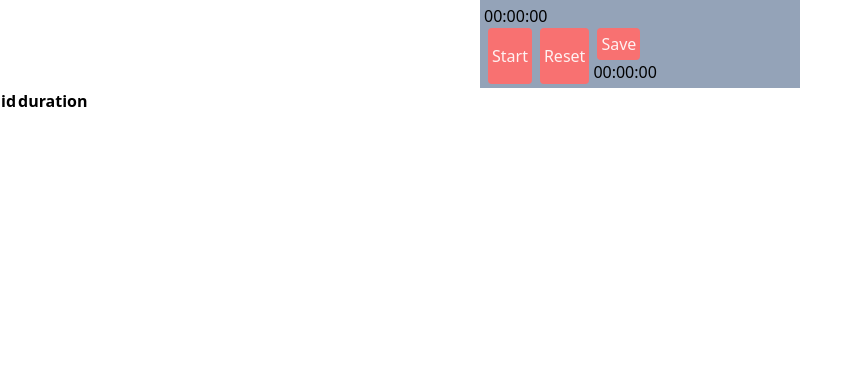
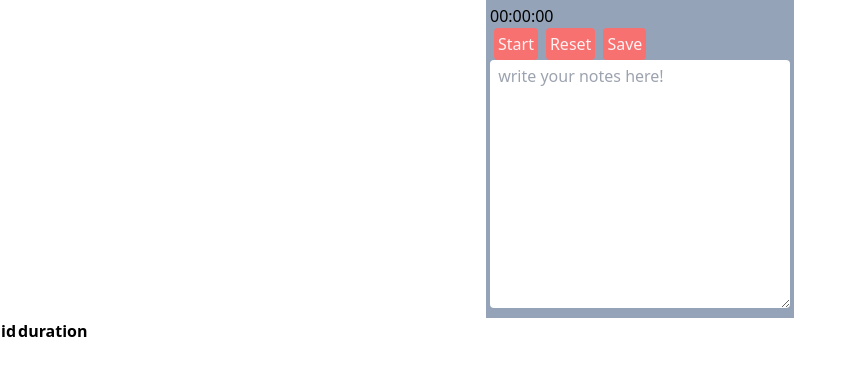
Before and after one commit to rommuloifrn/studyclock, a Django app: page / in a window 1280 px wide. Shown: the top 376 px of the page, without its empty margins (0-861 px from the left). Run offline with Django 4.2, Linux system fonts and the light colour scheme; data that the repository does not hold is empty.

Commit message:
notes area

```diff
--- a/src/base/static/main.css
+++ b/src/base/static/main.css
@@ -562,8 +562,21 @@
   display: table;
 }
 
+.hidden {
+  display: none;
+}
+
+.h-28 {
+  height: 7rem;
+}
+
 .w-80 {
   width: 20rem;
+}
+
+.w-max {
+  width: -moz-max-content;
+  width: max-content;
 }
 
 .cursor-pointer {
@@ -572,6 +585,10 @@
 
 .flex-col {
   flex-direction: column;
+}
+
+.rounded {
+  border-radius: 0.25rem;
 }
 
 .bg-slate-400 {
--- a/src/base/templates/index.html
+++ b/src/base/templates/index.html
@@ -11,7 +11,7 @@
 <body>
 
 
-    <div class="watch bg-slate-400 p-1 w-80 mx-auto flex flex-col">
+    <div class="watch bg-slate-400 p-1 w-max mx-auto flex flex-col">
 
 
         <div class="time">
@@ -24,10 +24,13 @@
             <form action="{% url 'chrono' %}" method="POST">
                 {% csrf_token %}
                 <input type="submit" value="Save" class="btn cursor-pointer">
-                <input type="text" value="00:00:00" id="letter" name="duration" class="bg-transparent">
+                <input type="text" value="00:00:00" id="letter" name="duration" class="bg-transparent hidden">
+
+        </div>
+        <div>
+            <textarea name="notes" id="" cols="30" rows="10" placeholder=" write your notes here!" class="rounded p-1"></textarea>
             </form>
         </div>
-
 
     </div>
     <table>
@@ -39,6 +42,7 @@
         <tr>
             <td>{{session.id}}</td>
             <td>{{session.duration}}</td>
+            <td>{{session.notes}}</td>
         </tr>
     {% endfor %}
     </table>
--- a/src/base/views.py
+++ b/src/base/views.py
@@ -17,7 +17,7 @@
 
     def post(self, request, *args, **kwargs):
         # request.POST.get('duration')
-        sess = Session(duration=parse_duration(request.POST.get('duration')))
+        sess = Session(duration = parse_duration(request.POST.get('duration')), notes = request.POST.get('notes'))
         sess.save()
 
 
```
